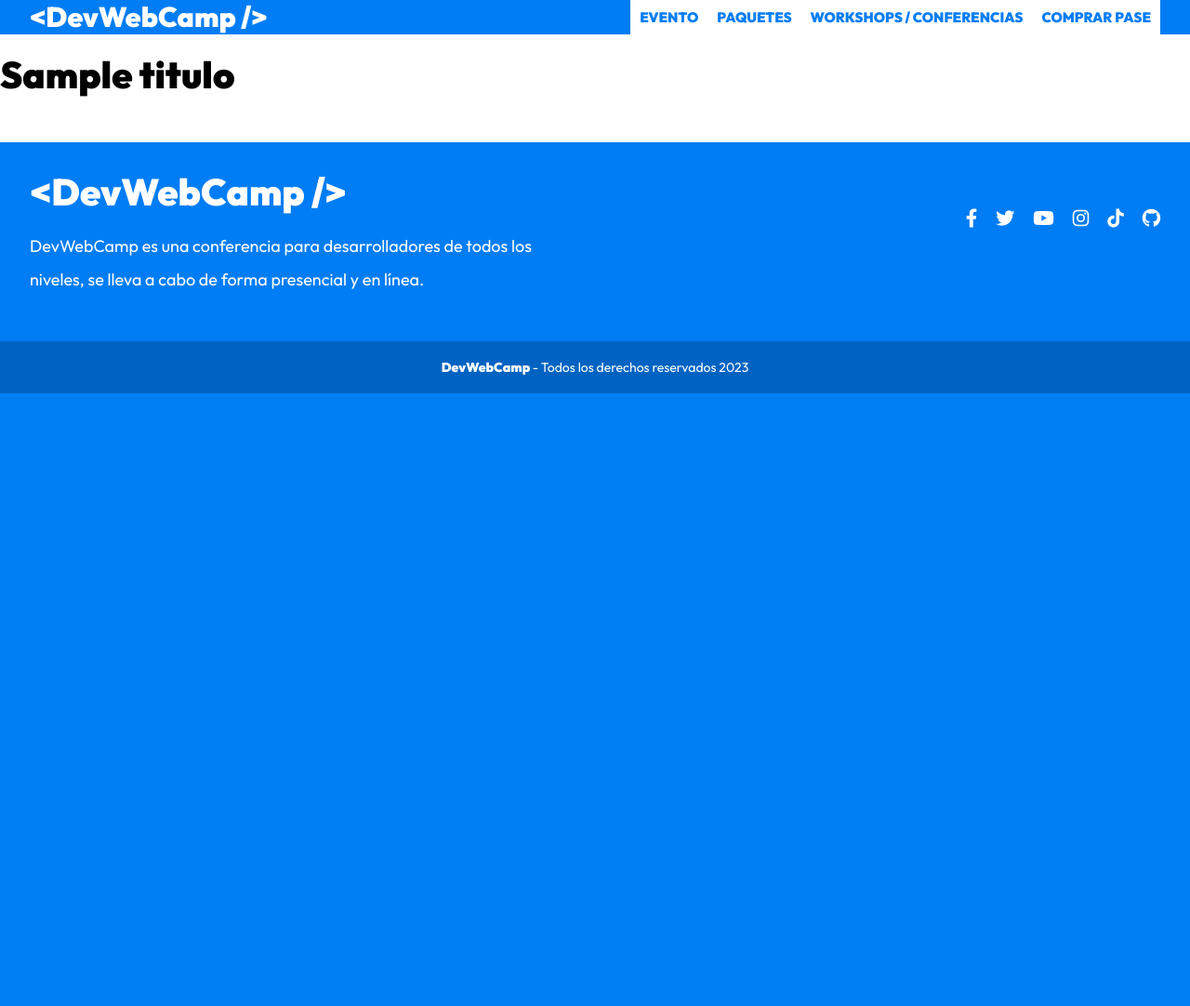
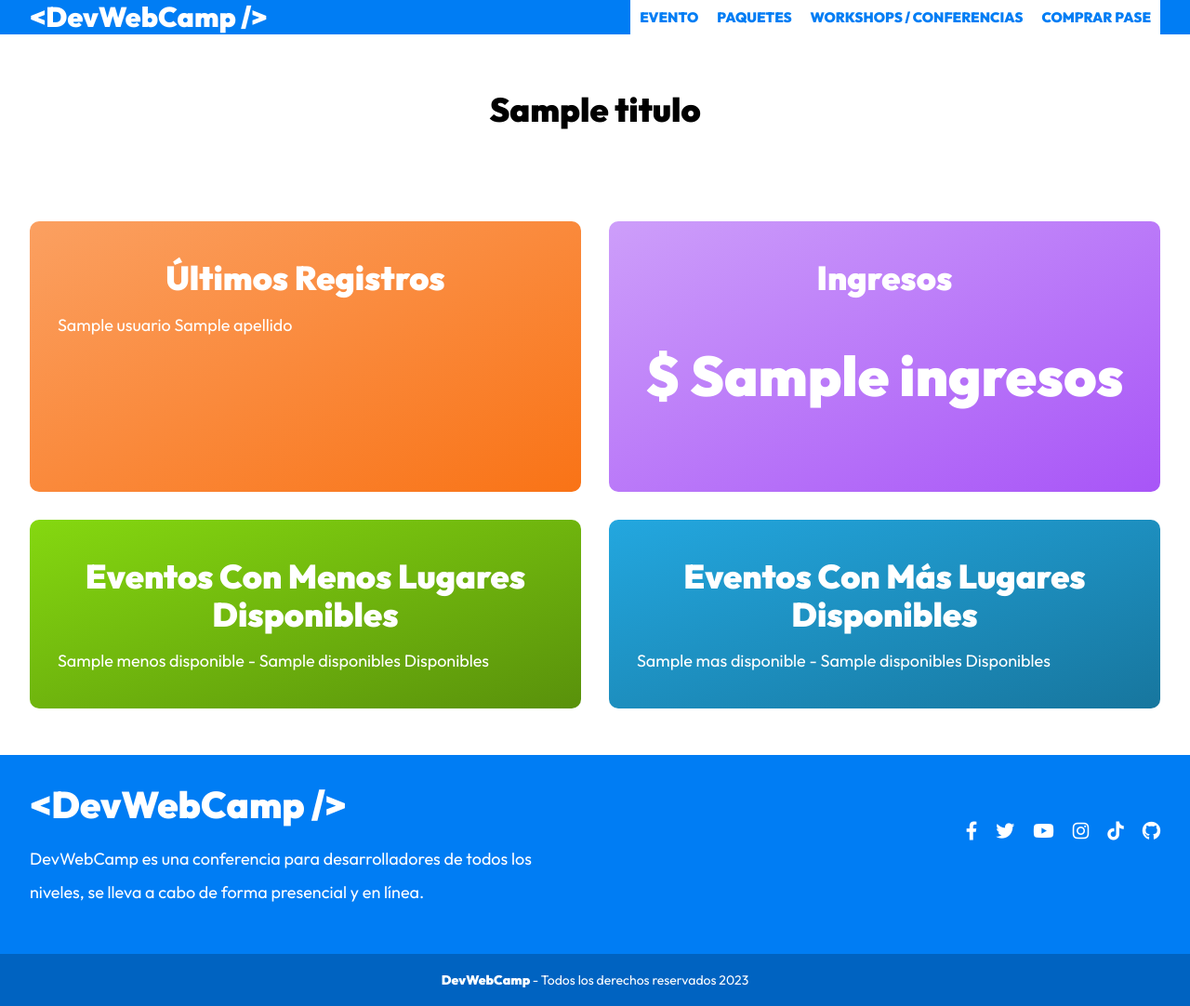
Before and after one commit to TatianaVal/DevWebCamp, a PHP site: the page made by views/admin/dashboard/index.php in a window 1280 px wide. Shown: the part 501-1583 px from the top of the page at 93% size. Before the commit the page ends 924 px from the top, so only its background shows below. Run offline with PHP 8.4, Linux system fonts and the light colour scheme; the template is opened without the code that fills it: most values are stand-ins (such as "Sample title", 1, 10 or a date in 2020); some libraries are stand-ins or nearby versions.

Commit message:
Ajustes Finales - Fin Proyecto

```diff
--- a/src/js/app.js
+++ b/src/js/app.js
@@ -3,5 +3,5 @@ import './ponentes.js';
 import './tags.js'
 import './slider.js';
 import './mapa.js';
-// import './registro.js';
-// import './regalos.js';
+import './registro.js';
+import './regalos.js';
--- /dev/null
+++ b/src/scss/admin/_bloques.scss
@@ -0,0 +1,49 @@
+@use 'base/mixins' as m;
+@use 'base/variables' as v;
+
+.bloques {
+   @include m.contenedor;
+   @include m.tablet {
+        margin-top: 10rem;
+   }
+
+   &__grid {
+       @include m.grid(1, 3rem);
+       @include m.desktop {
+           @include m.grid(2, 3rem);
+       }
+   }
+}
+
+.bloque {
+    padding: 3rem;
+    color: v.$blanco;
+    border-radius: 1rem;
+
+    &:nth-child(1) {
+       @include m.bg-gradient(#F97316);
+    }
+    &:nth-child(2) {
+        @include m.bg-gradient(#A855F7);
+    }
+    &:nth-child(3) {
+        @include m.bg-gradient(#59910b);
+    }
+     &:nth-child(4) {
+        @include m.bg-gradient(#17769E);
+     }
+    &__heading {
+        margin: 1rem 0 2rem 0;
+        font-size: 3.6rem;
+    }
+    &__texto {
+        margin: 1rem 0;
+
+        &--cantidad {
+            margin-top: 5rem;
+            font-weight: v.$black;
+            font-size: 6rem;
+            text-align: center;
+        }
+    }
+}
--- a/src/scss/admin/_index.scss
+++ b/src/scss/admin/_index.scss
@@ -2,3 +2,4 @@
 @forward 'table';
 @forward 'paginacion';
 @forward 'ponentes';
+@forward 'bloques';
--- a/src/scss/app.scss
+++ b/src/scss/app.scss
@@ -2,3 +2,4 @@
 @use 'paginas';
 @use 'ui';
 @use 'admin';
+@use 'registro';
--- /dev/null
+++ b/src/scss/registro/_index.scss
@@ -0,0 +1 @@
+@forward 'registro';
--- /dev/null
+++ b/src/scss/registro/_registro.scss
@@ -0,0 +1,98 @@
+@use 'base/mixins' as m;
+@use 'base/variables' as v;
+
+
+.eventos-registro {
+    @include m.contenedor;
+    @include m.tablet {
+        display: flex;
+        align-items: flex-start;
+        gap: 2rem;
+    }
+    &__listado {
+        @include m.tablet {
+            flex: 0 0 60%;
+        }
+    }
+    &__grid {
+        @include m.grid(1, 3rem);
+        @include m.desktop {
+            @include m.grid(2, 3rem);
+        }
+    }
+    &__heading {
+        &--conferencias,
+        &--workshops {
+            white-space: nowrap;
+            @include m.texto-fluido(2rem, 5rem);
+        }
+        &--conferencias {
+            color: v.$azul;
+        }
+        &--workshops {
+            color: v.$secundario;
+            margin-top: 5rem;
+        }
+    }
+    &__fecha {
+        margin: 6rem 0 3rem 0;
+    }
+}
+
+.registro {
+    background-color: v.$gris-claro;
+    padding: 3rem;
+    border-radius: 1rem;
+    @include m.tablet {
+        flex: 0 0 40%;
+        position: -webkit-sticky;
+        position: sticky;
+        top: 3rem;
+    }
+    &__heading {
+        margin: 0 0 3rem 0;
+    }
+    &__evento {
+        display: flex;
+        justify-content: space-between;
+        align-items: center;
+        padding: 1rem;
+        &:nth-child(even) {
+            background-color: darken(v.$gris-claro, 3);
+        }
+    }
+    &__nombre {
+        font-size: 2rem;
+        font-weight: v.$bold;
+        margin: 0;
+    }
+    &__eliminar {
+        all: unset;
+        color: v.$rojo;
+        &:hover {
+            cursor: pointer;
+        }
+    }
+
+    &__texto {
+        text-align: center;
+    }
+
+    &__regalo {
+        margin-top: 3rem;
+    }
+
+    &__label {
+        display: block;
+        font-size: 2.2rem;
+        font-weight: v.$bold;
+        margin-bottom: 1rem;
+    }
+    &__select {
+        width: 100%;
+        background-color: v.$blanco;
+        border: 1px solid v.$gris;
+        padding: 1rem;
+        border-radius: .5rem;
+    }
+}
--- a/views/admin/dashboard/index.php
+++ b/views/admin/dashboard/index.php
@@ -1 +1,44 @@
-<h1><?php echo $titulo; ?></h1>
+<h2 class="dashboard__heading"><?php echo $titulo; ?></h2>
+
+<main class="bloques">
+    <div class="bloques__grid">
+        <div class="bloque">
+            <h3 class="bloque__heading">Últimos Registros</h3>
+
+            <?php foreach($registros as $registro) { ?>
+                <div class="bloque__contenido">
+                    <p class="bloque__texto">
+                        <?php echo $registro->usuario->nombre . " " . $registro->usuario->apellido; ?>
+                    </p>
+                </div>
+            <?php } ?>
+        </div>
+
+        <div class="bloque">
+            <h3 class="bloque__heading">Ingresos</h3>
+            <p class="bloque__texto--cantidad">$ <?php echo $ingresos; ?></p>
+        </div>
+
+        <div class="bloque">
+            <h3 class="bloque__heading">Eventos Con Menos Lugares Disponibles</h3>
+            <?php foreach($menos_disponibles as $evento) { ?>
+                <div class="bloque__contenido">
+                    <p class="bloque__texto">
+                        <?php echo $evento->nombre . " - " . $evento->disponibles . ' Disponibles'; ?>
+                    </p>
+                </div>
+            <?php } ?>
+        </div>
+
+        <div class="bloque">
+            <h3 class="bloque__heading">Eventos Con Más Lugares Disponibles</h3>
+            <?php foreach($mas_disponibles as $evento) { ?>
+                <div class="bloque__contenido">
+                    <p class="bloque__texto">
+                        <?php echo $evento->nombre . " - " . $evento->disponibles . ' Disponibles'; ?>
+                    </p>
+                </div>
+            <?php } ?>
+        </div>
+    </div>
+</main>
--- a/views/admin/registrados/index.php
+++ b/views/admin/registrados/index.php
@@ -34,6 +34,6 @@
     <?php } ?>
 </div>
 
-<!-- <?php
-    //echo $paginacion;
-?> -->
+<?php
+    echo $paginacion;
+?>
```
Also changed, not shown: controllers/APIRegalos.php (added, +27 -0 lines), controllers/DashboardController.php (+19 -19 lines), controllers/RegistradosController.php (+32 -0 lines), models/EventosRegistros.php (added, +19 -0 lines), models/Regalo.php (added, +15 -0 lines), src/js/regalos.js (added, +49 -0 lines), src/js/registro.js (added, +134 -0 lines), public/build/css/app.css, 1 other file.
